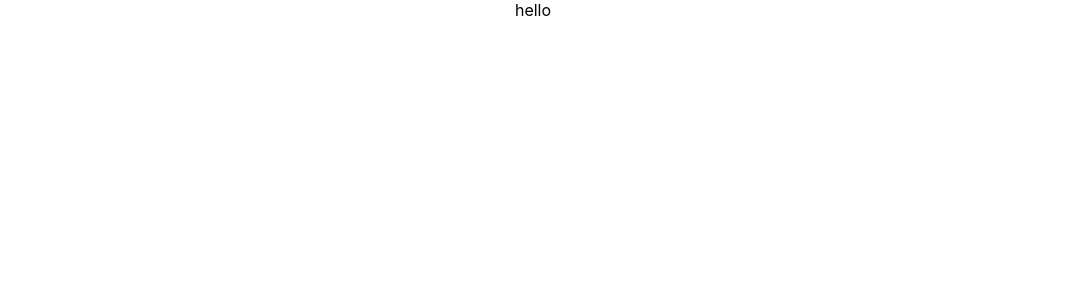
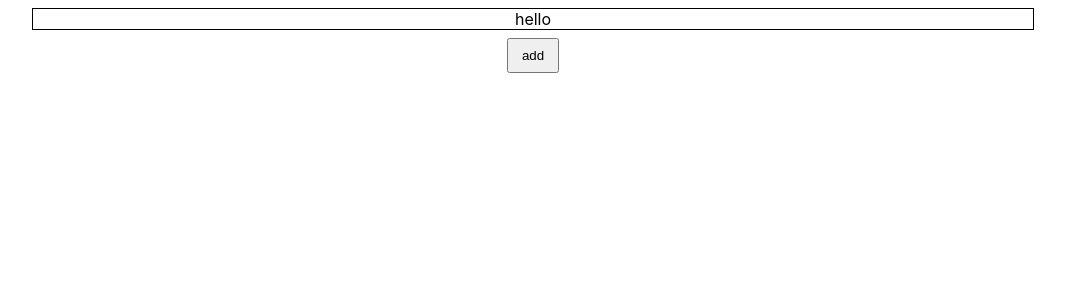
Before and after one commit to developersmatrix/react-components, a React (Create React App) app: page / in a window 1280 px wide. Shown: the top 300 px of the page, without its empty margins (107-1172 px from the left). Built offline with nearby package versions, Linux system fonts and the light colour scheme.

Commit message:
basic card and button

```diff
--- a/src/App.js
+++ b/src/App.js
@@ -1,7 +1,14 @@
 import styles from "./App.module.css";
+import Button from "./Components/Button/Button";
+import Card from "./Components/Card/Card";
 
 function App() {
-  return <div className={styles.App}>hello</div>;
+  return (
+    <div className={styles.App}>
+      <Card>hello</Card>
+      <Button type="submit">add</Button>
+    </div>
+  );
 }
 
 export default App;
--- /dev/null
+++ b/src/Components/Button/Button.js
@@ -0,0 +1,11 @@
+import styles from "./Button.module.css";
+
+const Button = (props) => {
+  return (
+    <button className={styles.button} type={props.type}>
+      {props.children}
+    </button>
+  );
+};
+
+export default Button;
--- /dev/null
+++ b/src/Components/Button/Button.module.css
@@ -0,0 +1,3 @@
+.button {
+  padding: 0.5rem 0.8rem;
+}
--- /dev/null
+++ b/src/Components/Card/Card.js
@@ -0,0 +1,7 @@
+import styles from "./Card.module.css";
+
+const Card = (props) => {
+  return <div className={styles.card}>{props.children}</div>;
+};
+
+export default Card;
--- /dev/null
+++ b/src/Components/Card/Card.module.css
@@ -0,0 +1,5 @@
+.card {
+  max-width: 1000px;
+  margin: 0.5rem auto;
+  border: 1px solid black;
+}
```
